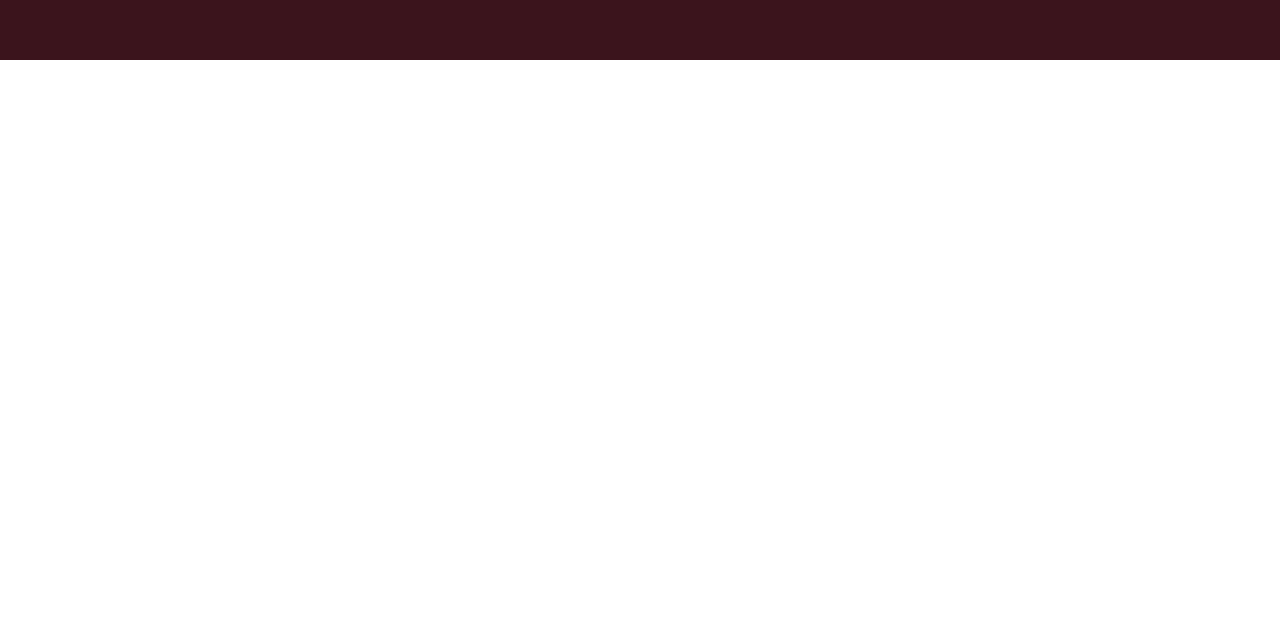
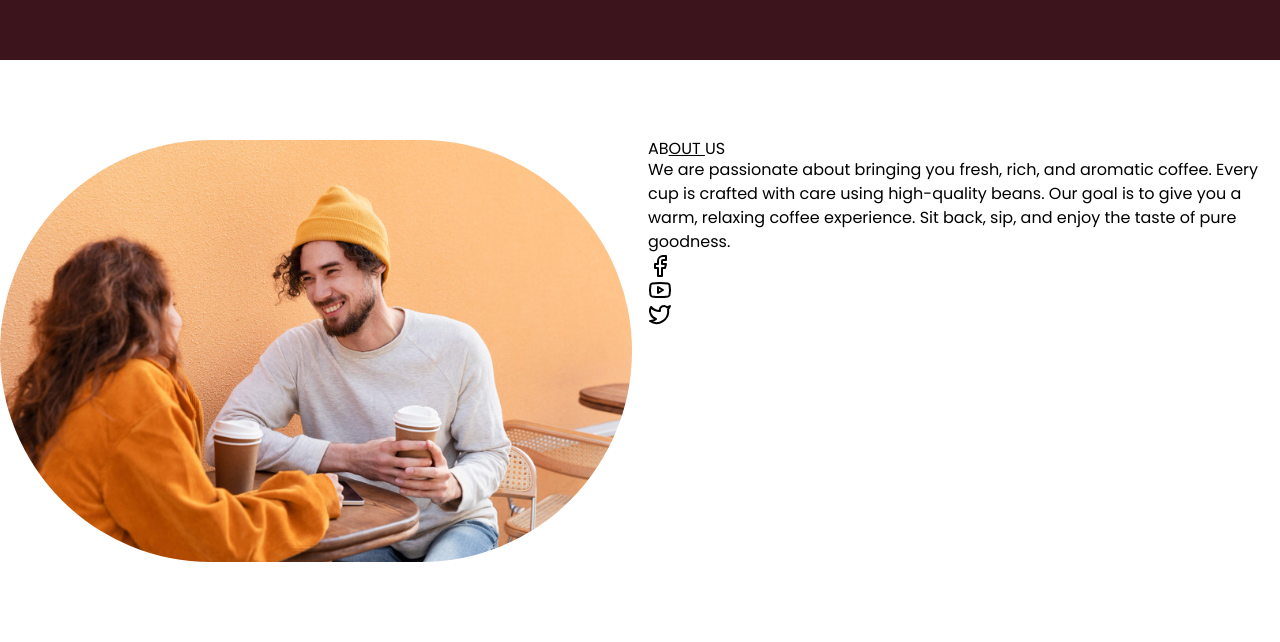
Before and after one commit to devabutaher/coffee-tailwaind, a website built with Vite: page index.html in a window 1280 px wide. Shown: the part 740-1382 px from the top of the page. Before the commit the page ends 800 px from the top, so only its background shows below. Built offline with nearby package versions, Linux system fonts and the light colour scheme; a web font is replaced by a local one.

Commit message:
Update index.html

```diff
--- a/index.html
+++ b/index.html
@@ -10,6 +10,8 @@
 </head>
 
 <body class="font-poppins">
+
+  <!-- Header Section -->
   <header class="bg-[#3b141c]">
     <section class="max-w-4xl mx-auto h-screen p-4">
 
@@ -44,6 +46,35 @@
 
     </section>
   </header>
+
+  <!-- About Section -->
+  <section class="flex justify-between gap-4 py-20">
+    <div class="w-1/2"><img class="rounded-full" src="/images/about-image.jpg" alt="about-image"></div>
+    <div class="w-1/2">
+      <h1>AB<span class="underline">OUT </span>US</h1>
+      <p>We are passionate about bringing you fresh, rich, and aromatic coffee.
+      Every cup is crafted with care using high-quality beans.
+      Our goal is to give you a warm, relaxing coffee experience.
+      Sit back, sip, and enjoy the taste of pure goodness.</p>
+      <div>
+        <svg xmlns="http://www.w3.org/2000/svg" width="24" height="24" viewBox="0 0 24 24" fill="none" stroke="currentColor"
+          stroke-width="2" stroke-linecap="round" stroke-linejoin="round" class="lucide lucide-facebook-icon lucide-facebook">
+          <path d="M18 2h-3a5 5 0 0 0-5 5v3H7v4h3v8h4v-8h3l1-4h-4V7a1 1 0 0 1 1-1h3z" />
+        </svg>
+        <svg xmlns="http://www.w3.org/2000/svg" width="24" height="24" viewBox="0 0 24 24" fill="none" stroke="currentColor"
+          stroke-width="2" stroke-linecap="round" stroke-linejoin="round" class="lucide lucide-youtube-icon lucide-youtube">
+          <path
+            d="M2.5 17a24.12 24.12 0 0 1 0-10 2 2 0 0 1 1.4-1.4 49.56 49.56 0 0 1 16.2 0A2 2 0 0 1 21.5 7a24.12 24.12 0 0 1 0 10 2 2 0 0 1-1.4 1.4 49.55 49.55 0 0 1-16.2 0A2 2 0 0 1 2.5 17" />
+          <path d="m10 15 5-3-5-3z" />
+        </svg>
+        <svg xmlns="http://www.w3.org/2000/svg" width="24" height="24" viewBox="0 0 24 24" fill="none" stroke="currentColor"
+          stroke-width="2" stroke-linecap="round" stroke-linejoin="round" class="lucide lucide-twitter-icon lucide-twitter">
+          <path
+            d="M22 4s-.7 2.1-2 3.4c1.6 10-9.4 17.3-18 11.6 2.2.1 4.4-.6 6-2C3 15.5.5 9.6 3 5c2.2 2.6 5.6 4.1 9 4-.9-4.2 4-6.6 7-3.8 1.1 0 3-1.2 3-1.2z" />
+        </svg>
+      </div>
+    </div>
+  </section>
 </body>
 
 </html>
```
